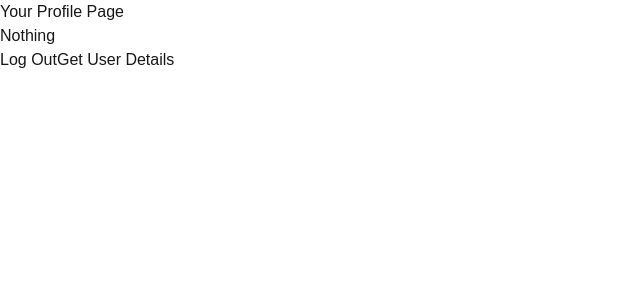
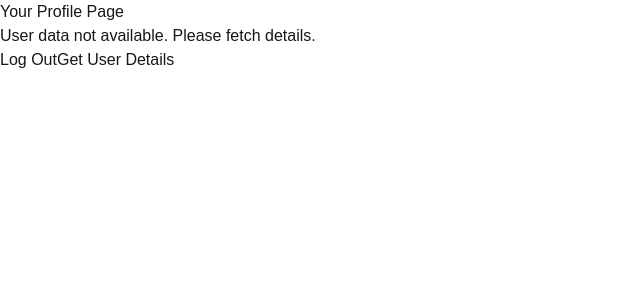
Before and after one commit to mycodewolrd/GMail-AUTH, a Next.js app: page /profile in a window 1280 px wide. Shown: the top 300 px of the page, without its empty margins (0-640 px from the left). Built offline with nearby package versions, Linux system fonts and the light colour scheme; no server answers.

Commit message:
Solve some errors of profile page

```diff
--- a/src/app/api/users/login/route.ts
+++ b/src/app/api/users/login/route.ts
@@ -13,7 +13,7 @@ export async function POST(request: NextRequest) {
     try {
         const reqBody = await request.json();
         const { email, password } = reqBody;
-        console.log(reqBody);
+        // console.log(reqBody);
 
         // To check User's existence:
         const user = await User.findOne({ email: email });
--- a/src/app/api/users/signup/route.ts
+++ b/src/app/api/users/signup/route.ts
@@ -12,7 +12,6 @@ export async function POST(request: NextRequest) {
         const reqBody = await request.json()
         const { username, email, password } = reqBody;
         // can add validation
-        console.log(reqBody);
 
         //To check registered user
         const user = await User.findOne({ email: email });
@@ -37,7 +36,6 @@ export async function POST(request: NextRequest) {
             password: hashedPassword
         })
         const savedUser = await newUser.save();
-        console.log(savedUser);
 
         //To send verification email:
         await sendEmail({ email, emailType: "VERIFY", userId: savedUser._id })
--- a/src/app/api/users/verifyemail/route.ts
+++ b/src/app/api/users/verifyemail/route.ts
@@ -10,7 +10,6 @@ export async function POST(request: NextRequest){
     try {
         const reqBody = await request.json();
         const {token} = reqBody;
-        console.log(token);
 
         const user = await User.findOne({verifyToken: token,
             verifyTokenExpiry: {$gt: Date.now()}
@@ -21,7 +20,6 @@ export async function POST(request: NextRequest){
                 {error: "Token is invalid or has expired"},
                 {status: 400})
         }
-        console.log(user);
 
         user.isVerified = true;
         user.verifyToken = undefined;
--- a/src/app/profile/page.tsx
+++ b/src/app/profile/page.tsx
@@ -2,7 +2,7 @@
 "use client";
 import axios from "axios";
 import Link from "next/link";
-import React, { useState } from "react";
+import React, { useEffect, useState } from "react";
 import { useRouter } from "next/navigation";
 import toast from "react-hot-toast";
 import ToastProvider from "@/app/components/ToastProvider";
@@ -12,7 +12,10 @@ import ToastProvider from "@/app/components/ToastProvider";
 
 export default function ProfilePage() {
   const router = useRouter()
-  const [data, setData] = useState("nothing")
+  const [data, setData] = useState<string | null>(null)
+  const [loading, setLoading] = useState(false);
+
+  // To logout the user
   const logout = async () => {
     try {
       await axios.get("/api/users/logout")
@@ -24,11 +27,27 @@ export default function ProfilePage() {
     }
   }
 
+  // To fetch user details
   const getUserDetails = async () => {
-    const res = await axios.get("/api/users/me")
-    console.log(res.data);
-    setData(res.data.data._id)
-  }
+    try {
+      setLoading(true);
+      const response = await axios.get("/api/users/loggedUser");
+      console.log(response.data);
+      setData(response.data.username);
+      toast.success("User details fetched successfully!");
+    } catch (error:any) {
+      console.log(error.message);
+      toast.error("Something went wrong, Try again!");
+    } finally {
+      setLoading(false);
+    }
+  };
+
+  // To fetch user details on page load
+  useEffect(() => {
+    getUserDetails();
+  } ,[]);
+
 
 
   return (
@@ -39,11 +58,13 @@ export default function ProfilePage() {
       </h1>
 
       <h2 className="text-2xl font-bold my-4 p-3 border-2 rounded-xl">
-        {data === "nothing" ? (
-          "Nothing"
-        ) : (
+        {loading ? (
+              "Fetching your profile..."
+            ) : data ? (
           <Link href={`/profile/${data}`}>{data}</Link>
-        )}
+          ) : (
+              "User data not available. Please fetch details."
+            )}
       </h2>
       <button
         className="my-4 px-6 py-2 bg-slate-200 text-slate-950 rounded-2xl hover:bg-white hover:text-orange-600 hover:scale-110 font-bold"
```
Also changed, not shown: src/app/profile/[id]/page.tsx (+6 -8 lines), src/app/api/users/loggedUser/route.js (added).
